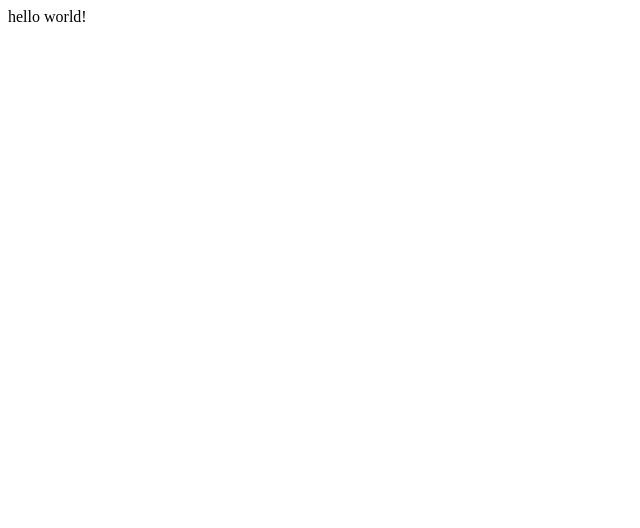
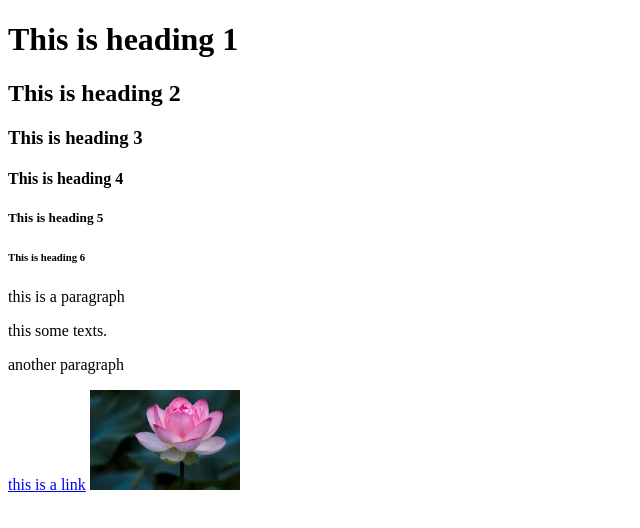
Before and after one commit to J-Saeedi/my-website, a plain HTML site: page index.html in a window 1280 px wide. Shown: the whole page, without its empty margins (0-640 px from the left). Drawn offline with Linux system fonts and the light colour scheme.

Commit message:
exercise for html

```diff
--- a/index.html
+++ b/index.html
@@ -1,5 +1,21 @@
+<!DOCTYPE html>
 <html>
-  <body>
-    hello world!
-  </body>
+
+<title>Under Development</title>
+
+<body>
+
+  <h1>This is heading 1</h1>
+  <h2>This is heading 2</h2>
+  <h3>This is heading 3</h3>
+  <h4>This is heading 4</h4>
+  <h5>This is heading 5</h5>
+  <h6>This is heading 6</h6>
+  <p>this is a paragraph</p>this
+  some texts.
+  <p>another paragraph</p>
+  <a href="/">this is a link</a>
+  <img src="images/flower.jpg" , alt="beautiful flower" , width="150"></img>
+</body>
+
 </html>
```
Also changed, not shown: images/flower.jpg (added).
